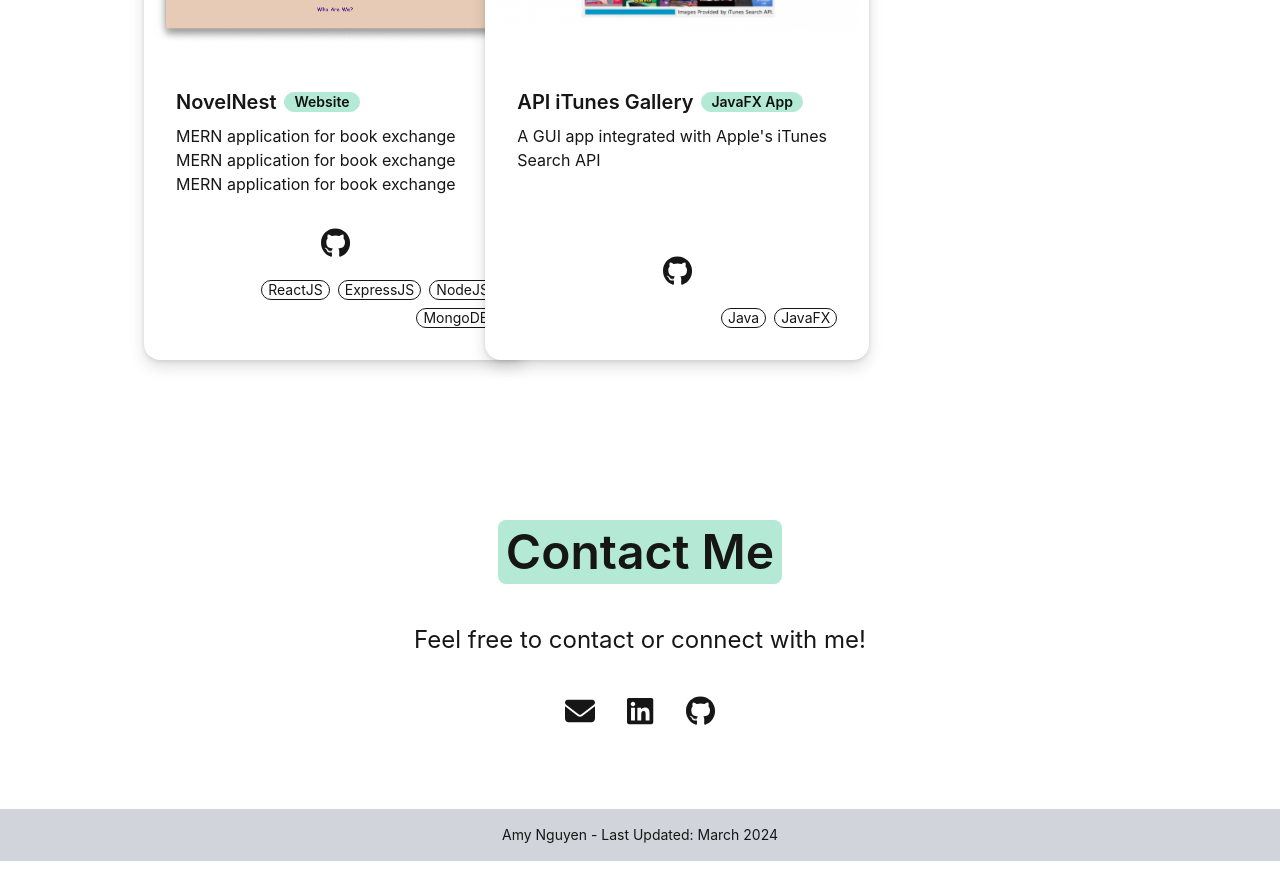
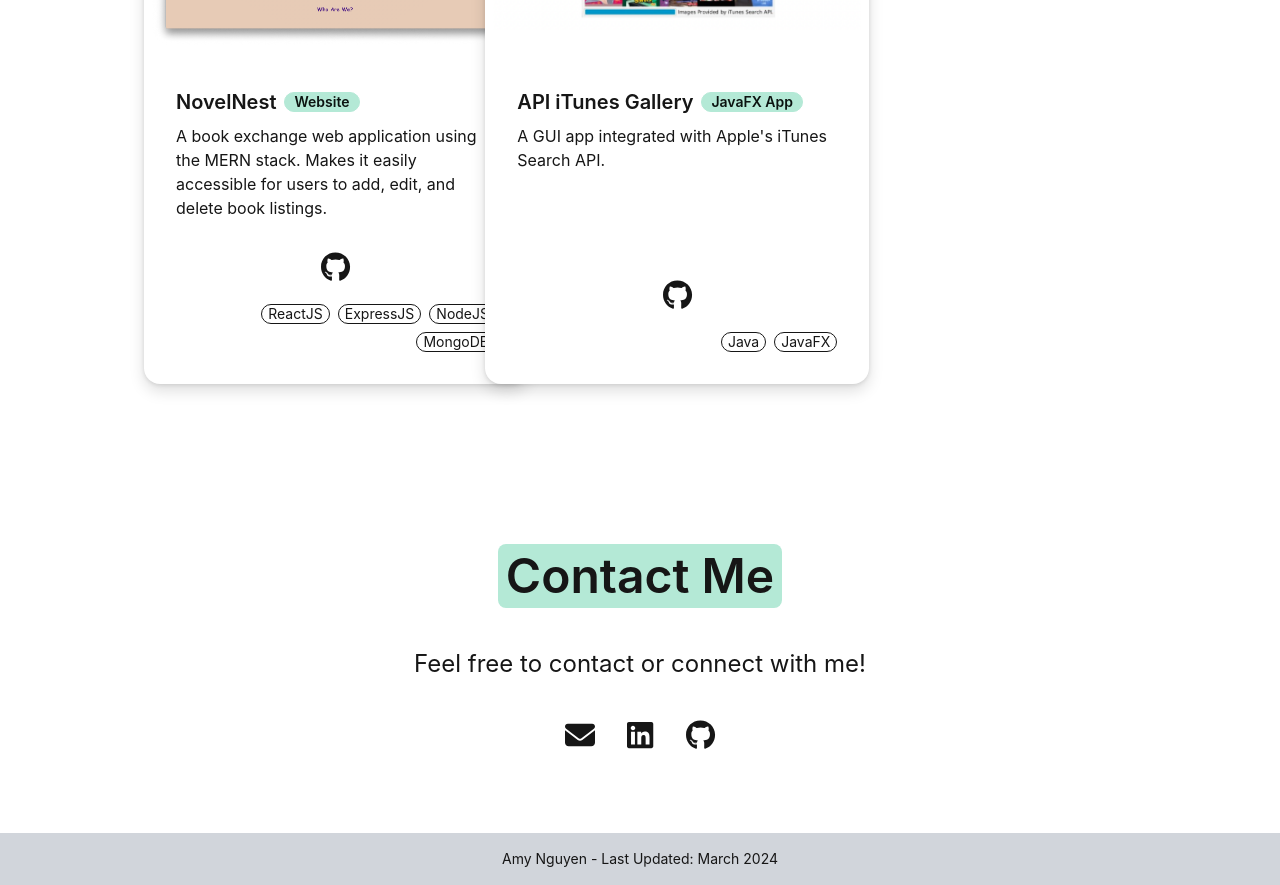
Before and after one commit to amynguyen906/portfolio, a React (Create React App) app: page / in a window 1280 px wide. Shown: the part 2680-3565 px from the top of the page. Before the commit the page ends 3541 px from the top, so only its background shows below. Built offline with nearby package versions, Linux system fonts and the light colour scheme.

Commit message:
Update Projects.js

```diff
--- a/src/components/Projects.js
+++ b/src/components/Projects.js
@@ -11,7 +11,7 @@ export default function Projects() {
             name: 'NovelNest',
             type: 'Website',
             image: NovelNest,
-            description: 'MERN application for book exchange MERN application for book exchange MERN application for book exchange',
+            description: 'A book exchange web application using the MERN stack. Makes it easily accessible for users to add, edit, and delete book listings.',
             technologies: ['ReactJS', 'ExpressJS', 'NodeJS', 'MongoDB'],
             github: 'https://github.com/amynguyen906/NovelNest'
         },
@@ -19,7 +19,7 @@ export default function Projects() {
             name: 'API iTunes Gallery',
             type: 'JavaFX App',
             image: itunes,
-            description: 'A GUI app integrated with Apple\'s iTunes Search API',
+            description: 'A GUI app integrated with Apple\'s iTunes Search API.',
             technologies: ['Java', 'JavaFX'],
             github: 'https://github.com/amynguyen906/Gallery-App'
         },
```
